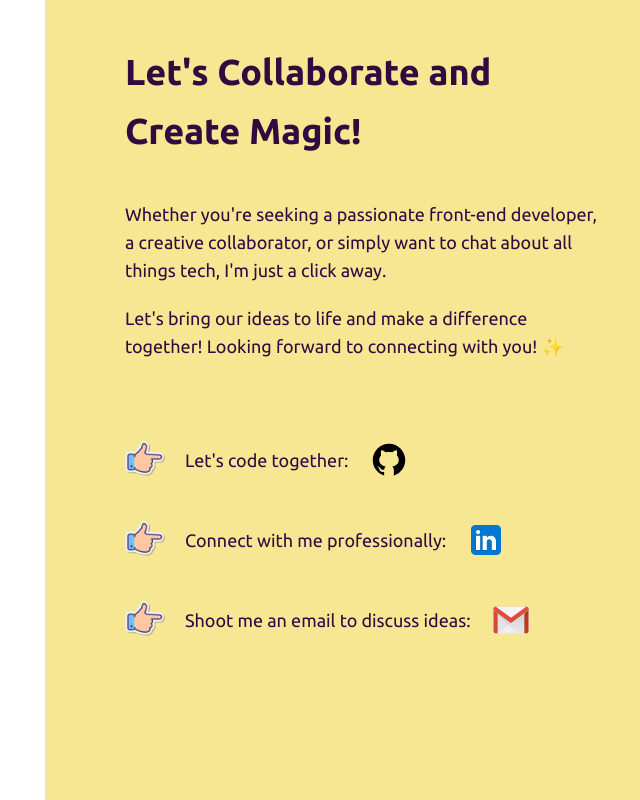
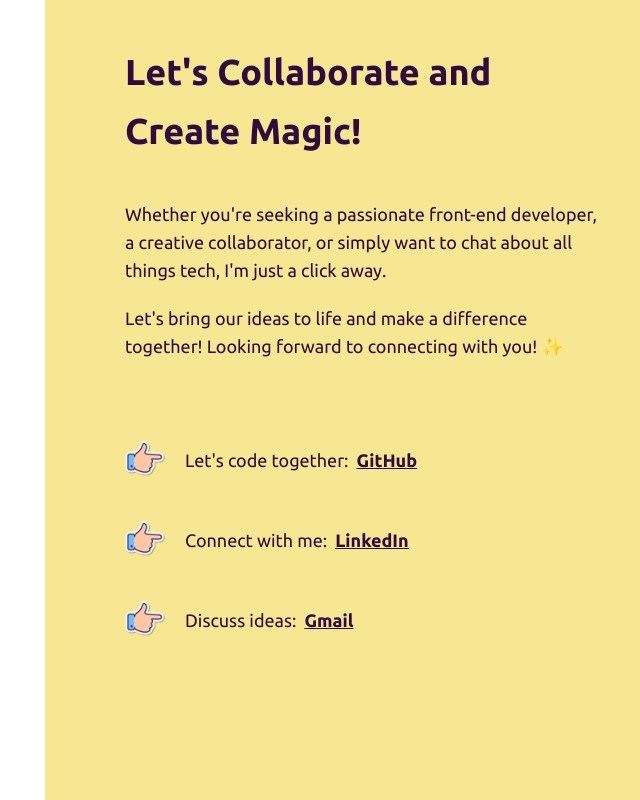
Before and after one commit to amirana/ami_rana, a Vue app: page / in a window 1280 px wide. Shown: the part 2464-3264 px from the top of the page, without its empty margins (595-1235 px from the left). Built offline with nearby package versions, Linux system fonts and the light colour scheme.

Commit message:
Contact section updated

```diff
--- a/src/components/Contact.vue
+++ b/src/components/Contact.vue
@@ -9,104 +9,22 @@
                 <li class="mb-10">
                     <p class="flex items-center">
                         <img src="./img/icon-finger.png" alt="" class="mr-5 w-8 md:w-10 lg:w-10">
-                        <span class="text-sm md:text-lg lg:text-lg w-10/12 lg:w-auto">Let's code together: </span>
-                        <a href="https://github.com/amirana" target="_blank">
-                            <svg version="1.1" xmlns="http://www.w3.org/2000/svg" xmlns:xlink="http://www.w3.org/1999/xlink" x="0px" y="0px" width="40" height="40" class="inline-block ml-5 transform scale-100 transition-transform duration-300 ease-in-out hover:scale-150"
-                                viewBox="0 0 64 64" style="enable-background:new 0 0 64 64;" xml:space="preserve">
-                                <g id="&#x421;&#x43B;&#x43E;&#x439;_1">
-                                    <g>
-                                        <path d="M32,6C17.641,6,6,17.641,6,32c0,12.277,8.512,22.56,19.955,25.286c-0.592-0.141-1.179-0.299-1.755-0.479V50.85
-                                            c0,0-0.975,0.325-2.275,0.325c-3.637,0-5.148-3.245-5.525-4.875c-0.229-0.993-0.827-1.934-1.469-2.509
-                                            c-0.767-0.684-1.126-0.686-1.131-0.92c-0.01-0.491,0.658-0.471,0.975-0.471c1.625,0,2.857,1.729,3.429,2.623
-                                            c1.417,2.207,2.938,2.577,3.721,2.577c0.975,0,1.817-0.146,2.397-0.426c0.268-1.888,1.108-3.57,2.478-4.774
-                                            c-6.097-1.219-10.4-4.716-10.4-10.4c0-2.928,1.175-5.619,3.133-7.792C19.333,23.641,19,22.494,19,20.625
-                                            c0-1.235,0.086-2.751,0.65-4.225c0,0,3.708,0.026,7.205,3.338C28.469,19.268,30.196,19,32,19s3.531,0.268,5.145,0.738
-                                            c3.497-3.312,7.205-3.338,7.205-3.338c0.567,1.474,0.65,2.99,0.65,4.225c0,2.015-0.268,3.19-0.432,3.697
-                                            C46.466,26.475,47.6,29.124,47.6,32c0,5.684-4.303,9.181-10.4,10.4c1.628,1.43,2.6,3.513,2.6,5.85v8.557
-                                            c-0.576,0.181-1.162,0.338-1.755,0.479C49.488,54.56,58,44.277,58,32C58,17.641,46.359,6,32,6z"/>
-                                        <path d="M33.813,57.93C33.214,57.972,32.61,58,32,58C32.61,58,33.213,57.971,33.813,57.93z"/>
-                                        <path d="M37.786,57.346c-1.164,0.265-2.357,0.451-3.575,0.554C35.429,57.797,36.622,57.61,37.786,57.346z"/>
-                                        <path d="M32,58c-0.61,0-1.214-0.028-1.813-0.07C30.787,57.971,31.39,58,32,58z"/>
-                                        <path d="M29.788,57.9c-1.217-0.103-2.411-0.289-3.574-0.554C27.378,57.61,28.571,57.797,29.788,57.9z"/>
-                                    </g>
-                                </g>
-                                <g id="&#x421;&#x43B;&#x43E;&#x439;_2">
-                                </g>
-                            </svg>
-                        </a>
+                        <span class="text-sm md:text-lg lg:text-lg">Let's code together: </span>
+                        <b><a href="https://github.com/amirana" target="_blank" class="inline-block text-purple ml-2 solid underline text-sm md:text-lg lg:text-lg">GitHub</a></b>
                     </p>
                 </li>
                 <li class="mb-10">
                     <p class="flex items-center">
                         <img src="./img/icon-finger.png" alt="" class="mr-5 w-8 md:w-10 lg:w-10"/>
-                        <span class="text-sm md:text-lg lg:text-lg w-10/12 lg:w-auto">Connect with me professionally: </span>
-                        <a href="ttps://www.linkedin.com/in/ami-rana/" target="_blank">
-                            <svg version="1.1" id="Layer_1" xmlns="http://www.w3.org/2000/svg" xmlns:xlink="http://www.w3.org/1999/xlink" x="0px" y="0px" width="40" height="40" class="inline-block ml-5 transform scale-100 transition-transform duration-300 ease-in-out hover:scale-150"
-                                    viewBox="0 0 48 48" style="enable-background:new 0 0 48 48;" xml:space="preserve">
-                                <path style="fill:#0078D4;" d="M42,37c0,2.762-2.238,5-5,5H11c-2.761,0-5-2.238-5-5V11c0-2.762,2.239-5,5-5h26c2.762,0,5,2.238,5,5
-                                    V37z"/>
-                                <path style="opacity:0.05;" d="M30,37V26.901c0-1.689-0.819-2.698-2.192-2.698c-0.815,0-1.414,0.459-1.779,1.364
-                                    c-0.017,0.064-0.041,0.325-0.031,1.114L26,37h-7V18h7v1.061C27.022,18.356,28.275,18,29.738,18c4.547,0,7.261,3.093,7.261,8.274
-                                    L37,37H30z M11,37V18h3.457C12.454,18,11,16.528,11,14.499C11,12.472,12.478,11,14.514,11c2.012,0,3.445,1.431,3.486,3.479
-                                    C18,16.523,16.521,18,14.485,18H18v19H11z"/>
-                                <path style="opacity:0.07;" d="M30.5,36.5v-9.599c0-1.973-1.031-3.198-2.692-3.198c-1.295,0-1.935,0.912-2.243,1.677
-                                    c-0.082,0.199-0.071,0.989-0.067,1.326L25.5,36.5h-6v-18h6v1.638c0.795-0.823,2.075-1.638,4.238-1.638
-                                    c4.233,0,6.761,2.906,6.761,7.774L36.5,36.5H30.5z M11.5,36.5v-18h6v18H11.5z M14.457,17.5c-1.713,0-2.957-1.262-2.957-3.001
-                                    c0-1.738,1.268-2.999,3.014-2.999c1.724,0,2.951,1.229,2.986,2.989c0,1.749-1.268,3.011-3.015,3.011H14.457z"/>
-                                <path style="fill:#FFFFFF;" d="M12,19h5v17h-5V19z M14.485,17h-0.028C12.965,17,12,15.888,12,14.499C12,13.08,12.995,12,14.514,12
-                                    c1.521,0,2.458,1.08,2.486,2.499C17,15.887,16.035,17,14.485,17z M36,36h-5v-9.099c0-2.198-1.225-3.698-3.192-3.698
-                                    c-1.501,0-2.313,1.012-2.707,1.99C24.957,25.543,25,26.511,25,27v9h-5V19h5v2.616C25.721,20.5,26.85,19,29.738,19
-                                    c3.578,0,6.261,2.25,6.261,7.274L36,36L36,36z"/>
-                            </svg>
-                        </a>
+                        <span class="text-sm md:text-lg lg:text-lg">Connect with me: </span>
+                        <b><a href="ttps://www.linkedin.com/in/ami-rana/" target="_blank" class="inline-block text-purple ml-2 solid underline text-sm md:text-lg lg:text-lg">LinkedIn </a></b>
                     </p>
                 </li>
                 <li>
                     <p class="flex items-center">
                         <img src="./img/icon-finger.png" alt="" class="mr-5 w-8 md:w-10 lg:w-10"/>
-                        <span class="text-sm md:text-lg lg:text-lg w-10/12 lg:w-auto">Shoot me an email to discuss ideas:</span>
-                        <a href="mailto:ranaami1223@gmail.com">
-                            <svg version="1.1" id="Layer_2" xmlns="http://www.w3.org/2000/svg" xmlns:xlink="http://www.w3.org/1999/xlink" x="0px" y="0px" width="40" height="40" class="inline-block ml-5 transform scale-100 transition-transform duration-300 ease-in-out hover:scale-150"
-                                viewBox="0 0 48 48" style="enable-background:new 0 0 48 48;" xml:space="preserve">
-                            <linearGradient id="SVGID_1_" gradientUnits="userSpaceOnUse" x1="15.0715" y1="13.6236" x2="24.1106" y2="24.1286">
-                                <stop  offset="0" style="stop-color:#E3E3E3"/>
-                                <stop  offset="1" style="stop-color:#E2E2E2"/>
-                            </linearGradient>
-                            <path style="fill:url(#SVGID_1_);" d="M42.485,40H5.515C4.126,40,3,38.874,3,37.485V10.515C3,9.126,4.126,8,5.515,8h36.969
-                                C43.874,8,45,9.126,45,10.515v26.969C45,38.874,43.874,40,42.485,40z"/>
-                            <linearGradient id="SVGID_2_" gradientUnits="userSpaceOnUse" x1="26.4526" y1="25.4405" x2="36.1698" y2="37.6427">
-                                <stop  offset="0" style="stop-color:#F5F5F5"/>
-                                <stop  offset="0.0302" style="stop-color:#EEEEEE"/>
-                                <stop  offset="1" style="stop-color:#EEEEEE"/>
-                            </linearGradient>
-                            <path style="fill:url(#SVGID_2_);" d="M42.485,40H8l37-29v26.485C45,38.874,43.874,40,42.485,40z"/>
-                            <linearGradient id="SVGID_3_" gradientUnits="userSpaceOnUse" x1="3" y1="24" x2="45" y2="24">
-                                <stop  offset="0" style="stop-color:#D74A39"/>
-                                <stop  offset="1" style="stop-color:#C73D28"/>
-                            </linearGradient>
-                            <path style="fill:url(#SVGID_3_);" d="M5.515,8H8v32H5.515C4.126,40,3,38.874,3,37.485V10.515C3,9.126,4.126,8,5.515,8z M42.485,8
-                                H40v32h2.485C43.874,40,45,38.874,45,37.485V10.515C45,9.126,43.874,8,42.485,8z"/>
-                            <linearGradient id="SVGID_4_" gradientUnits="userSpaceOnUse" x1="24" y1="8" x2="24" y2="38.1815">
-                                <stop  offset="0" style="stop-color:#000000;stop-opacity:0.15"/>
-                                <stop  offset="0.9995" style="stop-color:#000000;stop-opacity:0.03"/>
-                            </linearGradient>
-                            <path style="fill:url(#SVGID_4_);" d="M42.485,40H30.515L3,11.485v-0.969C3,9.126,4.126,8,5.515,8h36.969
-                                C43.874,8,45,9.126,45,10.515v26.969C45,38.874,43.874,40,42.485,40z"/>
-                            <linearGradient id="SVGID_5_" gradientUnits="userSpaceOnUse" x1="3" y1="17.7297" x2="45" y2="17.7297">
-                                <stop  offset="0" style="stop-color:#F5F5F5"/>
-                                <stop  offset="1" style="stop-color:#F5F5F5"/>
-                            </linearGradient>
-                            <path style="fill:url(#SVGID_5_);" d="M43.822,13.101L24,27.459L4.178,13.101C3.438,12.565,3,11.707,3,10.793v-0.278
-                                C3,9.126,4.126,8,5.515,8h36.969C43.874,8,45,9.126,45,10.515v0.278C45,11.707,44.562,12.565,43.822,13.101z"/>
-                            <linearGradient id="SVGID_6_" gradientUnits="userSpaceOnUse" x1="24" y1="8.4457" x2="24" y2="27.8107">
-                                <stop  offset="0" style="stop-color:#E05141"/>
-                                <stop  offset="1" style="stop-color:#DE4735"/>
-                            </linearGradient>
-                            <path style="fill:url(#SVGID_6_);" d="M42.485,8h-0.3L24,21.172L5.815,8h-0.3C4.126,8,3,9.126,3,10.515v0.278
-                                c0,0.914,0.438,1.772,1.178,2.308L24,27.459l19.822-14.358C44.562,12.565,45,11.707,45,10.793v-0.278C45,9.126,43.874,8,42.485,8z"
-                                />
-                            </svg>
-                        </a>
+                        <span class="text-sm md:text-lg lg:text-lg">Discuss ideas:</span>
+                        <b><a href="mailto:ranaami1223@gmail.com" class="inline-block text-purple ml-2 solid underline text-sm md:text-lg lg:text-lg"> Gmail </a></b>
                     </p>
                 </li>
             </ul>
```
